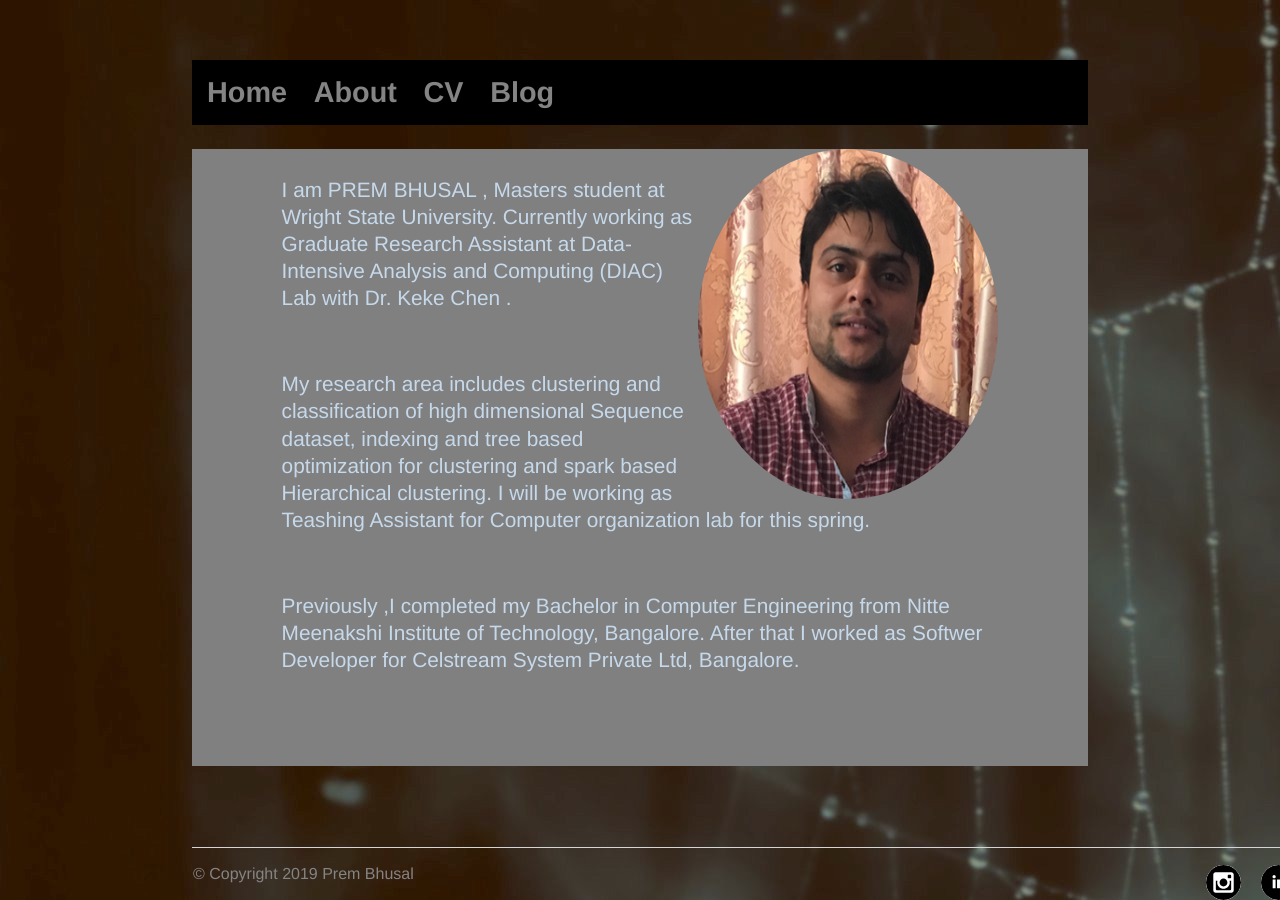
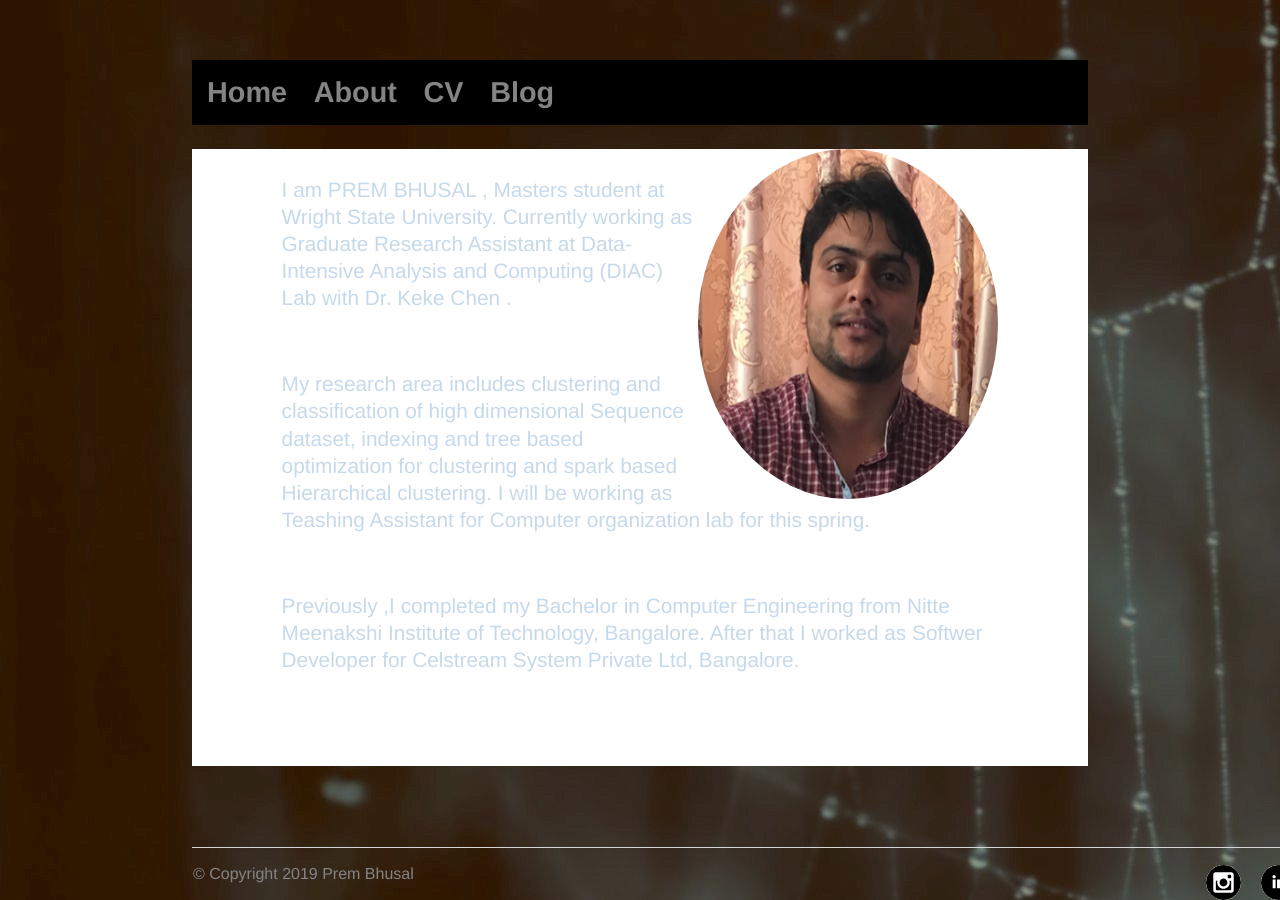
Before and after one commit to prembhusal/prembhusalWebsite, a Jekyll site: the page built from index.html, in a window 1280 px wide. Built offline with Jekyll 4.4.1, drawn with Linux system fonts in a browser that asks for light colours.

Commit message:
Update default.html

```diff
--- a/_layouts/default.html
+++ b/_layouts/default.html
@@ -14,7 +14,7 @@
 	        		<li><a href="/blog" >Blog</a></li>
 	    		</ul>
 			</nav>
-			<div class="container" style="background-color:grey;">
+			<div class="container" style="background-color:white;">
 
 			{{ content }}
 
```
